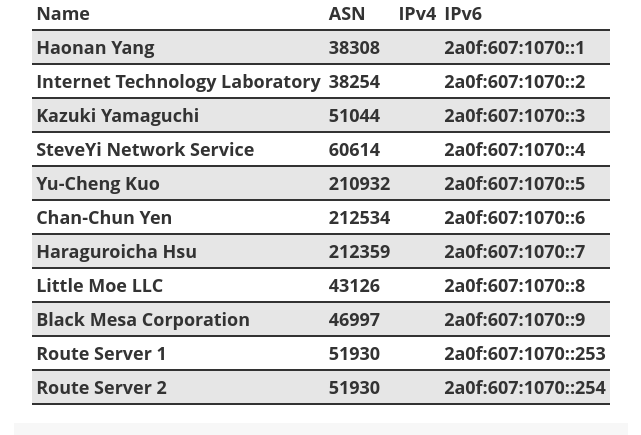
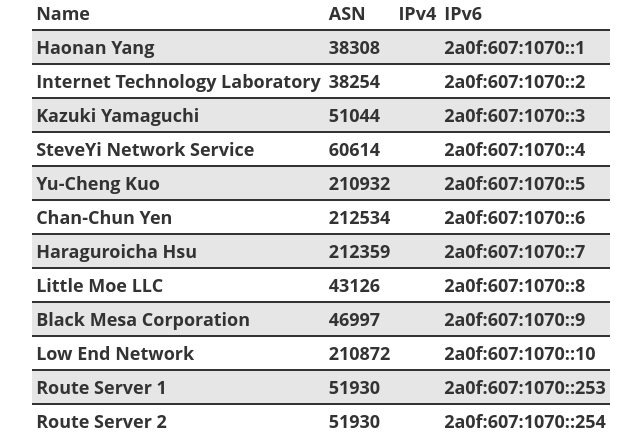
Before and after one commit to steveyiyo/lambda-ix.net, a plain HTML site: page peers.html in a window 1280 px wide. Shown: the part 172-607 px from the top of the page, without its empty margins (319-960 px from the left). Drawn offline with Linux system fonts and the light colour scheme.

Commit message:
Add AS210872

```diff
--- a/peers.html
+++ b/peers.html
@@ -80,6 +80,12 @@
                             <th>2a0f:607:1070::9</th>
                         </tr>
                         <tr>
+                            <th>Low End Network</th>
+                            <th>210872</th>
+                            <th></th>
+                            <th>2a0f:607:1070::10</th>
+                        </tr>
+                        <tr>
                             <th>Route Server 1</th>
                             <th>51930</th>
                             <th></th>
```
